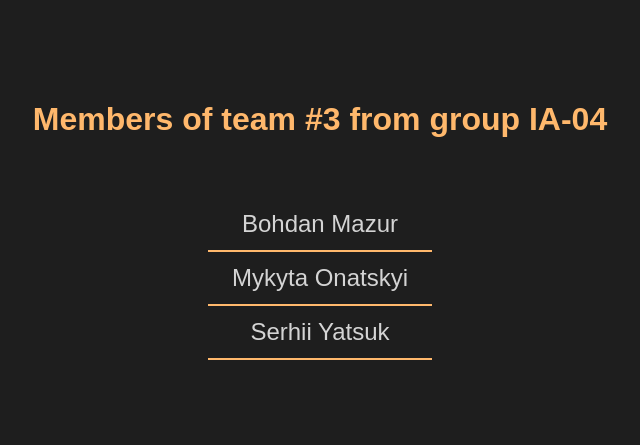
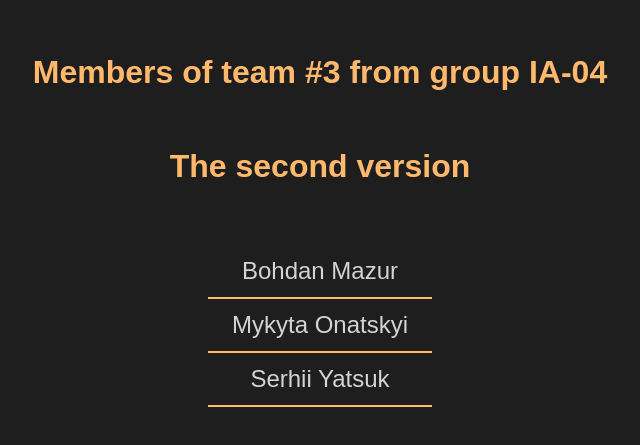
Before and after one commit to Yezhyck/iit-lab4_5, a website: page views/index.html in a window 1280 px wide. Shown: the part 183-628 px from the top of the page, without its empty margins (320-960 px from the left). Drawn offline with Linux system fonts and the light colour scheme; files that its build step writes are made by us from their sources.

```diff
--- a/views/index.html
+++ b/views/index.html
@@ -6,6 +6,7 @@
 </head>
 <body>
 <h2>Members of team #3 from group IA-04</h2>
+<h2>The second version</h2>
 <ol>
     <li>Bohdan Mazur</li>
     <li>Mykyta Onatskyi</li>
```
Also changed, not shown: 5 other files.
